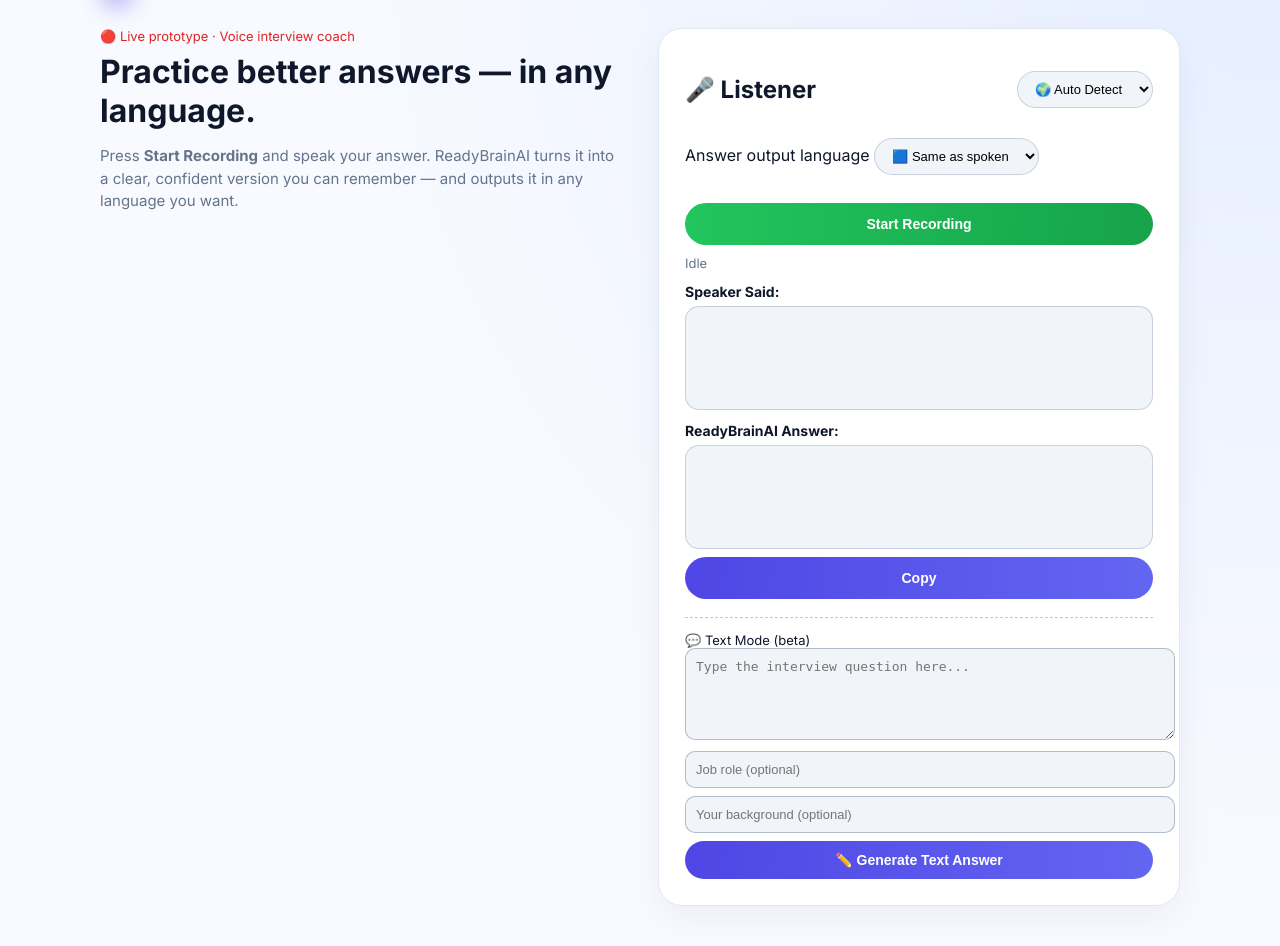
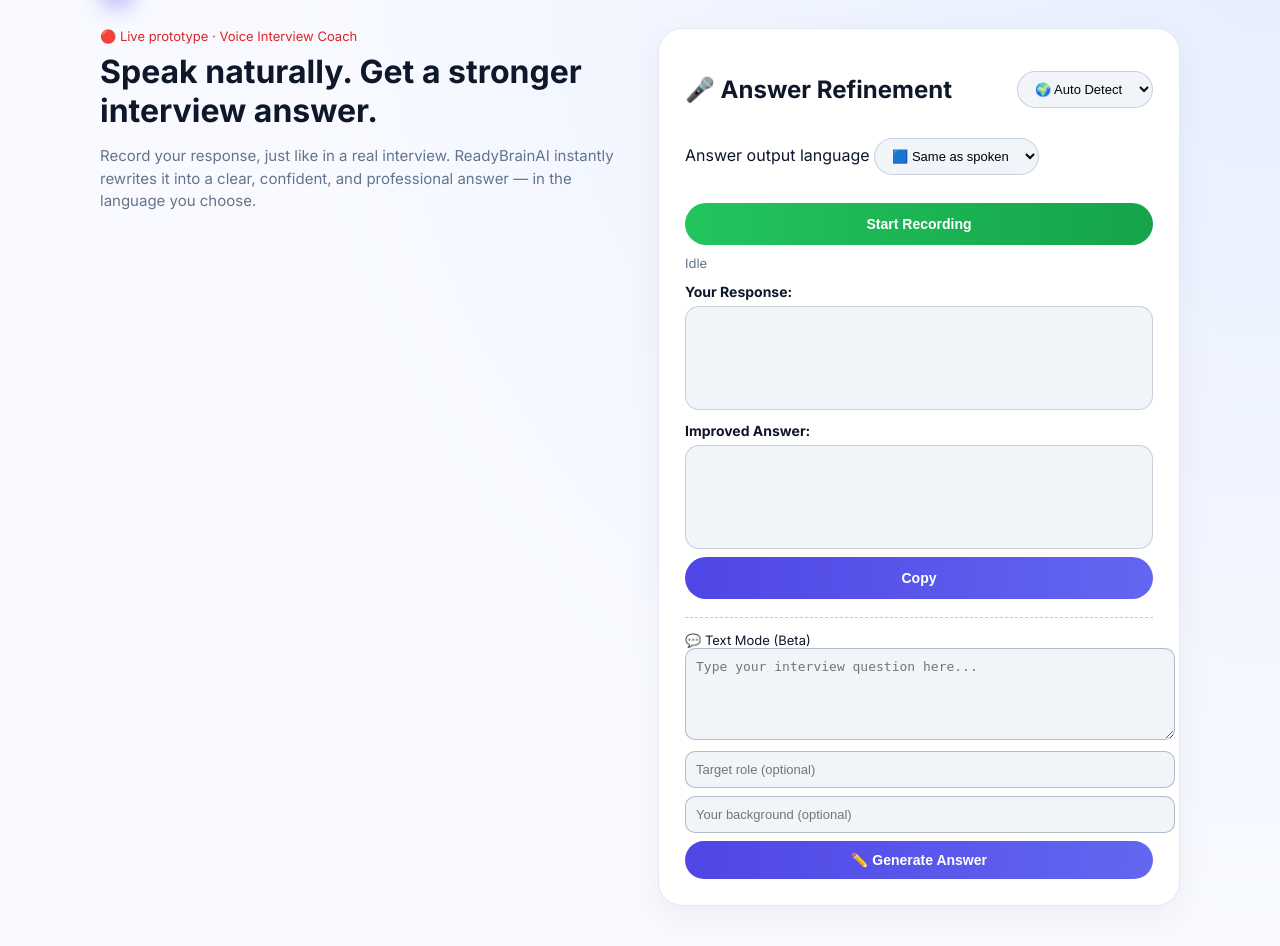
Before and after one commit to readybrain-ai-dev/readybrainai-v1, a Flask app: page /listen in a window 1280 px wide. Shown: the part 74-1020 px from the top of the page. Run offline with Flask 3, Linux system fonts and the light colour scheme.

Commit message:
Update listener page text for professional version

```diff
--- a/templates/listen.html
+++ b/templates/listen.html
@@ -242,8 +242,6 @@
             color: white;
         }
 
-        /* Regenerate button removed */
-
         /* TEXT MODE */
         .text-mode {
             margin-top: 18px;
@@ -301,12 +299,14 @@
     <main class="layout">
 
         <section class="hero-text">
-            <div class="hero-pill">🔴 Live prototype · Voice interview coach</div>
-            <h1 class="hero-title">Practice better answers — in any language.</h1>
+            <div class="hero-pill">🔴 Live prototype · Voice Interview Coach</div>
+
+            <h1 class="hero-title">Speak naturally. Get a stronger interview answer.</h1>
+
             <p class="hero-sub">
-                Press <strong>Start Recording</strong> and speak your answer.
-                ReadyBrainAI turns it into a clear, confident version you can remember —
-                and outputs it in any language you want.
+                Record your response, just like in a real interview.
+                ReadyBrainAI instantly rewrites it into a clear, confident, and professional answer —
+                in the language you choose.
             </p>
         </section>
 
@@ -314,13 +314,12 @@
         <section class="card">
 
             <div class="card-header">
-                <h2>🎤 Listener</h2>
+                <h2>🎤 Answer Refinement</h2>
 
                 <!-- INPUT LANGUAGE -->
                 <select id="languageSelect" class="select-box">
                     <option value="auto">🌍 Auto Detect</option>
                     <option value="en">🇺🇸 English</option>
-                    <!-- Burmese removed -->
                     <option value="ja">🇯🇵 Japanese</option>
                     <option value="ko">🇰🇷 Korean</option>
                     <option value="zh">🇨🇳 Chinese</option>
@@ -347,27 +346,26 @@
 
             <p id="status" class="status-line">Idle</p>
 
-            <h3>Speaker Said:</h3>
+            <h3>Your Response:</h3>
             <div id="question" class="output-box"></div>
 
-            <h3>ReadyBrainAI Answer:</h3>
+            <h3>Improved Answer:</h3>
             <div id="answer" class="output-box"></div>
 
             <div class="action-buttons">
                 <button class="copy-btn" onclick="copyAnswer()">Copy</button>
-                <!-- Regenerate button removed -->
             </div>
 
             <!-- TEXT MODE -->
             <div class="text-mode">
-                <div>💬 Text Mode (beta)</div>
+                <div>💬 Text Mode (Beta)</div>
 
-                <textarea id="textQuestion" class="text-textarea" placeholder="Type the interview question here..."></textarea>
+                <textarea id="textQuestion" class="text-textarea" placeholder="Type your interview question here..."></textarea>
 
-                <input id="textJobRole" class="text-input" placeholder="Job role (optional)" />
+                <input id="textJobRole" class="text-input" placeholder="Target role (optional)" />
                 <input id="textBackground" class="text-input" placeholder="Your background (optional)" />
 
-                <button class="text-button" onclick="generateTextAnswer()">✏️ Generate Text Answer</button>
+                <button class="text-button" onclick="generateTextAnswer()">✏️ Generate Answer</button>
 
                 <div id="textStatus"></div>
             </div>
```
